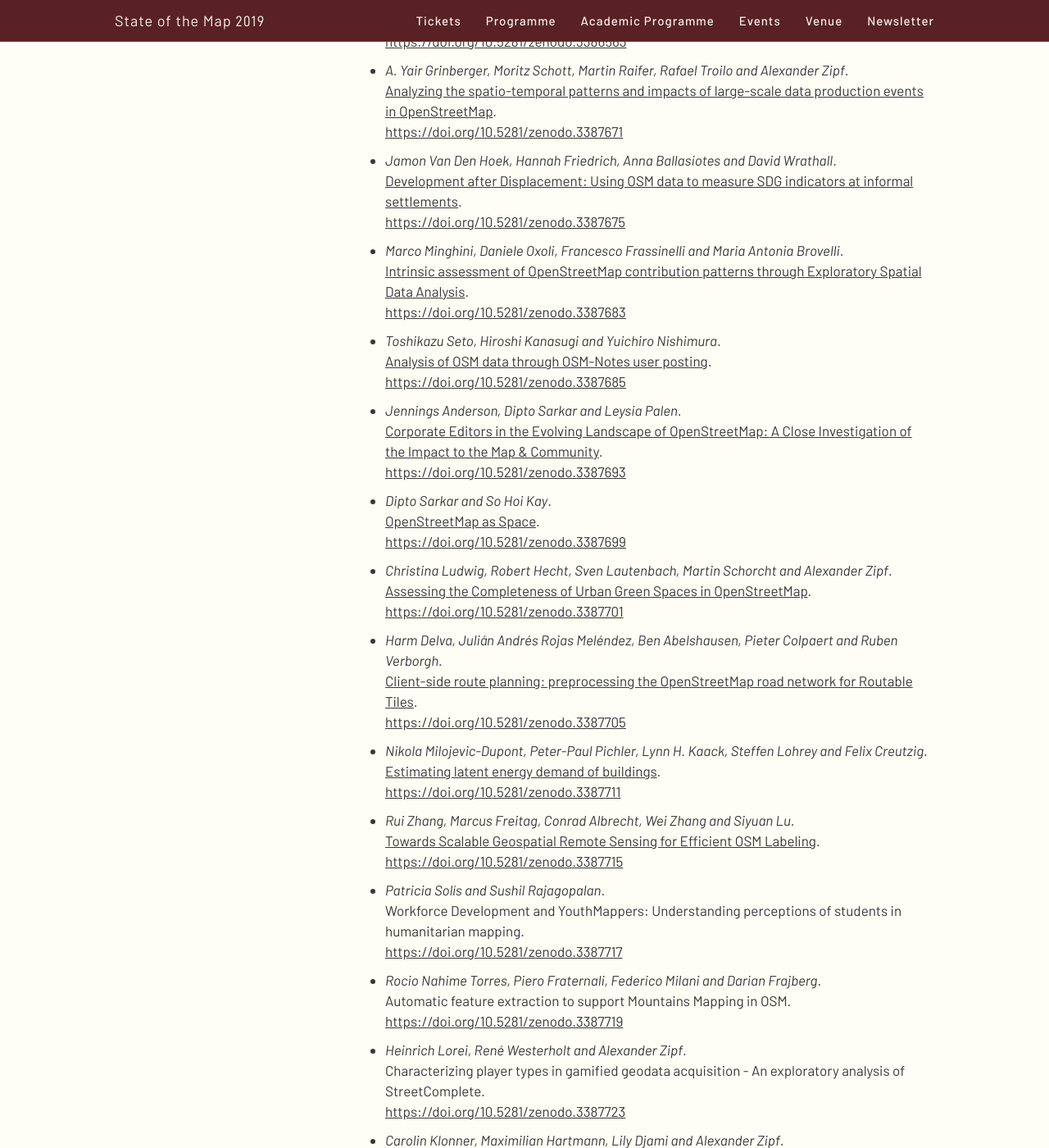
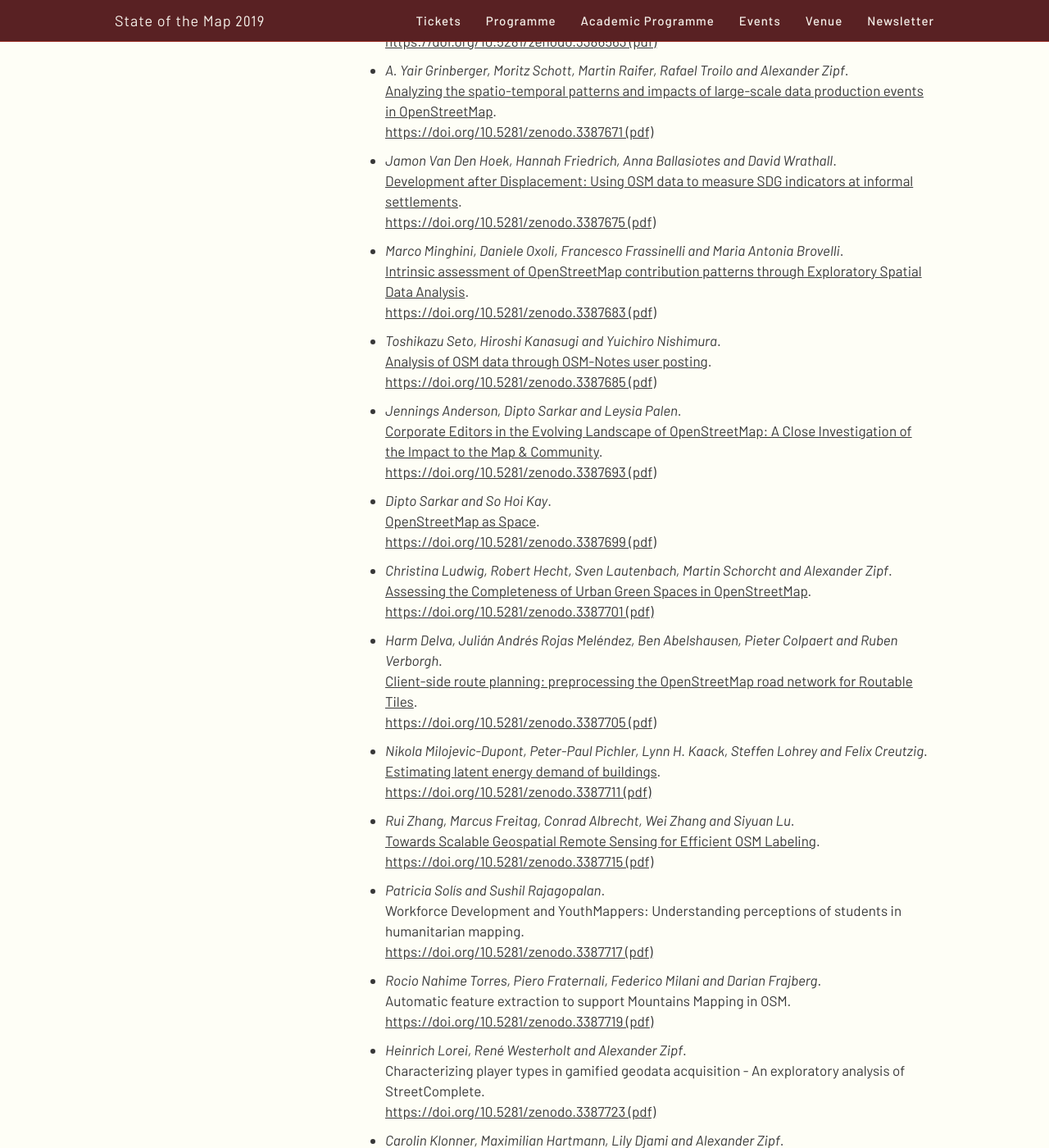
Before and after one commit to openstreetmap/stateofthemap-2019, a Jekyll site: the page built from academic_proceedings/index.html, in a window 1280 px wide and 1400 px high, scrolled down 628 px. Shown: the whole window at 82% size. Built offline with Jekyll 4.4.1, drawn with Linux system fonts in a browser that asks for light colours; some of the changed text lies outside the part shown.

Commit message:
add (pdf) to doi links' text

```diff
--- a/_layouts/session_academic.html
+++ b/_layouts/session_academic.html
@@ -18,7 +18,7 @@
 
         <hr class="space-right4">
 
-        <p><span class='abstract-doi'><a href="{{page.doi}}">{{page.doi}}</a></span></p>
+        <p><span class='abstract-doi'><a href="{{page.doi}}">{{page.doi}} (pdf)</a></span></p>
 
         <hr class="space-right4">
 
--- a/academic_proceedings/index.html
+++ b/academic_proceedings/index.html
@@ -12,101 +12,101 @@
   <li>
     <em>A. Yair Grinberger, Marco Minghini, Levente Juhász, Peter Mooney and Godwin Yeboah</em>.<br>
     <a href="../sessions/RZXQP3">Bridging the Map? Exploring Interactions between the Academic and Mapping Communities in OpenStreetMap</a>.<br>
-    <a href="https://doi.org/10.5281/zenodo.3386525">https://doi.org/10.5281/zenodo.3386525</a>
+    <a href="https://doi.org/10.5281/zenodo.3386525">https://doi.org/10.5281/zenodo.3386525 (pdf)</a>
   </li>
   <li>
     <em>Levente Juhász, Hartwig Hochmair, Sen Qiao and Tessio Novack</em>.<br>
     <a href="../sessions/VPXQAV">Exploring the Effects of Pokémon Go Vandalism on OpenStreetMap</a>.<br>
-    <a href="https://doi.org/10.5281/zenodo.3386533">https://doi.org/10.5281/zenodo.3386533</a>
+    <a href="https://doi.org/10.5281/zenodo.3386533">https://doi.org/10.5281/zenodo.3386533 (pdf)</a>
   </li>
   <li>
     <em>Peter Mooney</em>.<br>
     <a href="../sessions/7ZVYEH">A novel application of models of species abundance to better understand OpenStreetMap Community structure and interactions</a>.<br>
-    <a href="https://doi.org/10.5281/zenodo.3386559">https://doi.org/10.5281/zenodo.3386559</a>
+    <a href="https://doi.org/10.5281/zenodo.3386559">https://doi.org/10.5281/zenodo.3386559 (pdf)</a>
   </li>
   <li>
     <em>Godwin Yeboah, Rafael Troilo, Vangelis Pitidis and João Porto de Albuquerque</em>.<br>
     <a href="../sessions/MWS9ZC">Analysis of OpenStreetMap data quality at different stages of a participatory mapping process: Evidence from informal urban settings</a>.<br>
-    <a href="https://doi.org/10.5281/zenodo.3386563">https://doi.org/10.5281/zenodo.3386563</a>
+    <a href="https://doi.org/10.5281/zenodo.3386563">https://doi.org/10.5281/zenodo.3386563 (pdf)</a>
   </li>
   <li>
     <em>A. Yair Grinberger, Moritz Schott, Martin Raifer, Rafael Troilo and Alexander Zipf</em>.<br>
     <a href="../sessions/9NVD77">Analyzing the spatio-temporal patterns and impacts of large-scale data production events in OpenStreetMap</a>.<br>
-    <a href="https://doi.org/10.5281/zenodo.3387671">https://doi.org/10.5281/zenodo.3387671</a>
+    <a href="https://doi.org/10.5281/zenodo.3387671">https://doi.org/10.5281/zenodo.3387671 (pdf)</a>
   </li>
   <li>
     <em>Jamon Van Den Hoek, Hannah Friedrich, Anna Ballasiotes and David Wrathall</em>.<br>
     <a href="../sessions/LKLEWQ">Development after Displacement: Using OSM data to measure SDG indicators at informal settlements</a>.<br>
-    <a href="https://doi.org/10.5281/zenodo.3387675">https://doi.org/10.5281/zenodo.3387675</a>
+    <a href="https://doi.org/10.5281/zenodo.3387675">https://doi.org/10.5281/zenodo.3387675 (pdf)</a>
   </li>
   <li>
     <em>Marco Minghini, Daniele Oxoli, Francesco Frassinelli and Maria Antonia Brovelli</em>.<br>
     <a href="../sessions/F7ANUJ">Intrinsic assessment of OpenStreetMap contribution patterns through Exploratory Spatial Data Analysis</a>.<br>
-    <a href="https://doi.org/10.5281/zenodo.3387683">https://doi.org/10.5281/zenodo.3387683</a>
+    <a href="https://doi.org/10.5281/zenodo.3387683">https://doi.org/10.5281/zenodo.3387683 (pdf)</a>
   </li>
   <li>
     <em>Toshikazu Seto, Hiroshi Kanasugi and Yuichiro Nishimura</em>.<br>
     <a href="../sessions/GRR3N3">Analysis of OSM data through OSM-Notes user posting</a>.<br>
-    <a href="https://doi.org/10.5281/zenodo.3387685">https://doi.org/10.5281/zenodo.3387685</a>
+    <a href="https://doi.org/10.5281/zenodo.3387685">https://doi.org/10.5281/zenodo.3387685 (pdf)</a>
   </li>
   <li>
     <em>Jennings Anderson, Dipto Sarkar and Leysia Palen</em>.<br>
     <a href="../sessions/W8BA9K">Corporate Editors in the Evolving Landscape of OpenStreetMap: A Close Investigation of the Impact to the Map & Community</a>.<br>
-    <a href="https://doi.org/10.5281/zenodo.3387693">https://doi.org/10.5281/zenodo.3387693</a>
+    <a href="https://doi.org/10.5281/zenodo.3387693">https://doi.org/10.5281/zenodo.3387693 (pdf)</a>
   </li>
   <li>
     <em>Dipto Sarkar and So Hoi Kay</em>.<br>
     <a href="../sessions/SR88Y3">OpenStreetMap as Space</a>.<br>
-    <a href="https://doi.org/10.5281/zenodo.3387699">https://doi.org/10.5281/zenodo.3387699</a>
+    <a href="https://doi.org/10.5281/zenodo.3387699">https://doi.org/10.5281/zenodo.3387699 (pdf)</a>
   </li>
   <li>
     <em>Christina Ludwig, Robert Hecht, Sven Lautenbach, Martin Schorcht and Alexander Zipf</em>.<br>
     <a href="../sessions/WTWQYC">Assessing the Completeness of Urban Green Spaces in OpenStreetMap</a>.<br>
-    <a href="https://doi.org/10.5281/zenodo.3387701">https://doi.org/10.5281/zenodo.3387701</a>
+    <a href="https://doi.org/10.5281/zenodo.3387701">https://doi.org/10.5281/zenodo.3387701 (pdf)</a>
   </li>
   <li>
     <em>Harm Delva, Julián Andrés Rojas Meléndez, Ben Abelshausen, Pieter Colpaert and Ruben Verborgh</em>.<br>
     <a href="../sessions/GRJC7W">Client-side route planning: preprocessing the OpenStreetMap road network for Routable Tiles</a>.<br>
-    <a href="https://doi.org/10.5281/zenodo.3387705">https://doi.org/10.5281/zenodo.3387705</a>
+    <a href="https://doi.org/10.5281/zenodo.3387705">https://doi.org/10.5281/zenodo.3387705 (pdf)</a>
   </li>
   <li>
     <em>Nikola Milojevic-Dupont, Peter-Paul Pichler, Lynn H. Kaack, Steffen Lohrey and Felix Creutzig</em>.<br>
     <a href="../sessions/FQPFTP">Estimating latent energy demand of buildings</a>.<br>
-    <a href="https://doi.org/10.5281/zenodo.3387711">https://doi.org/10.5281/zenodo.3387711</a>
+    <a href="https://doi.org/10.5281/zenodo.3387711">https://doi.org/10.5281/zenodo.3387711 (pdf)</a>
   </li>
   <li>
     <em>Rui Zhang, Marcus Freitag, Conrad Albrecht, Wei Zhang and Siyuan Lu</em>.<br>
     <a href="../sessions/TMGNLL">Towards Scalable Geospatial Remote Sensing for Efficient OSM Labeling</a>.<br>
-    <a href="https://doi.org/10.5281/zenodo.3387715">https://doi.org/10.5281/zenodo.3387715</a>
+    <a href="https://doi.org/10.5281/zenodo.3387715">https://doi.org/10.5281/zenodo.3387715 (pdf)</a>
   </li>
   <li>
     <em>Patricia Solís and Sushil Rajagopalan</em>.<br>
     Workforce Development and YouthMappers: Understanding perceptions of students in humanitarian mapping.<br>
-    <a href="https://doi.org/10.5281/zenodo.3387717">https://doi.org/10.5281/zenodo.3387717</a>
+    <a href="https://doi.org/10.5281/zenodo.3387717">https://doi.org/10.5281/zenodo.3387717 (pdf)</a>
   </li>
   <li>
     <em>Rocio Nahime Torres, Piero Fraternali, Federico Milani and Darian Frajberg</em>.<br>
     Automatic feature extraction to support Mountains Mapping in OSM.<br>
-    <a href="https://doi.org/10.5281/zenodo.3387719">https://doi.org/10.5281/zenodo.3387719</a>
+    <a href="https://doi.org/10.5281/zenodo.3387719">https://doi.org/10.5281/zenodo.3387719 (pdf)</a>
   </li>
   <li>
     <em>Heinrich Lorei, René Westerholt and Alexander Zipf</em>.<br>
     Characterizing player types in gamified geodata acquisition - An exploratory analysis of StreetComplete.<br>
-    <a href="https://doi.org/10.5281/zenodo.3387723">https://doi.org/10.5281/zenodo.3387723</a>
+    <a href="https://doi.org/10.5281/zenodo.3387723">https://doi.org/10.5281/zenodo.3387723 (pdf)</a>
   </li>
   <li>
     <em>Carolin Klonner, Maximilian Hartmann, Lily Djami and Alexander Zipf</em>.<br>
     “Ohsome” OpenStreetMap data investigation for cities in Brazil and Germany.<br>
-    <a href="https://doi.org/10.5281/zenodo.3387725">https://doi.org/10.5281/zenodo.3387725</a>
+    <a href="https://doi.org/10.5281/zenodo.3387725">https://doi.org/10.5281/zenodo.3387725 (pdf)</a>
   </li>
   <li>
     <em>Everton Bortolini and Silvana Philippi Camboim</em>.<br>
     Contextualizing OpenStreetMap in Mapping Favelas in Brazil.<br>
-    <a href="https://doi.org/10.5281/zenodo.3387727">https://doi.org/10.5281/zenodo.3387727</a>
+    <a href="https://doi.org/10.5281/zenodo.3387727">https://doi.org/10.5281/zenodo.3387727 (pdf)</a>
   </li>
   <li>
     <em>Patricia Solís</em>.<br>
     How knowing the purpose of mapping changes the map and the mappers themselves.<br>
-    <a href="https://doi.org/10.5281/zenodo.3387729">https://doi.org/10.5281/zenodo.3387729</a>
+    <a href="https://doi.org/10.5281/zenodo.3387729">https://doi.org/10.5281/zenodo.3387729 (pdf)</a>
   </li>
 </ul>
```
